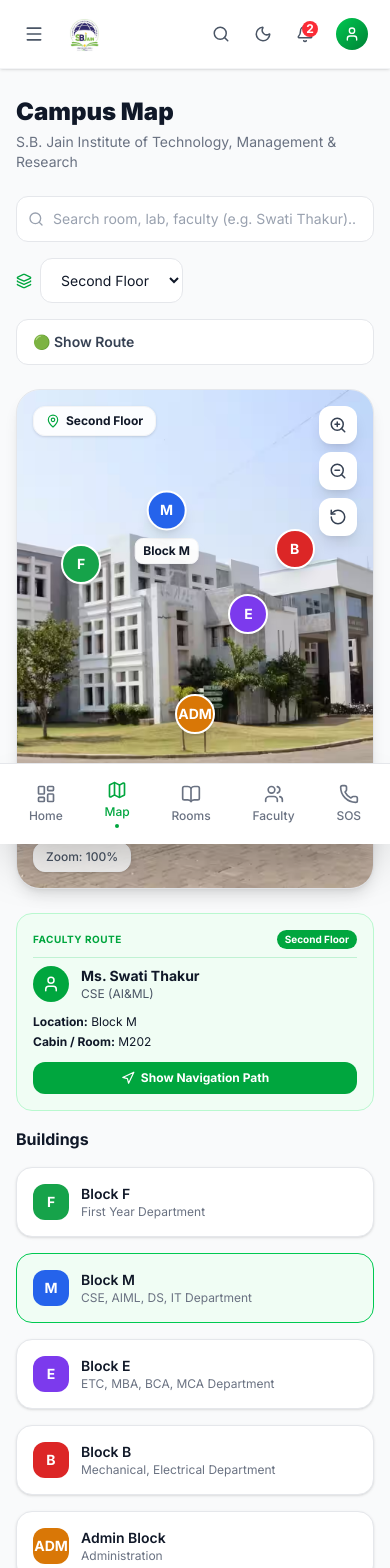
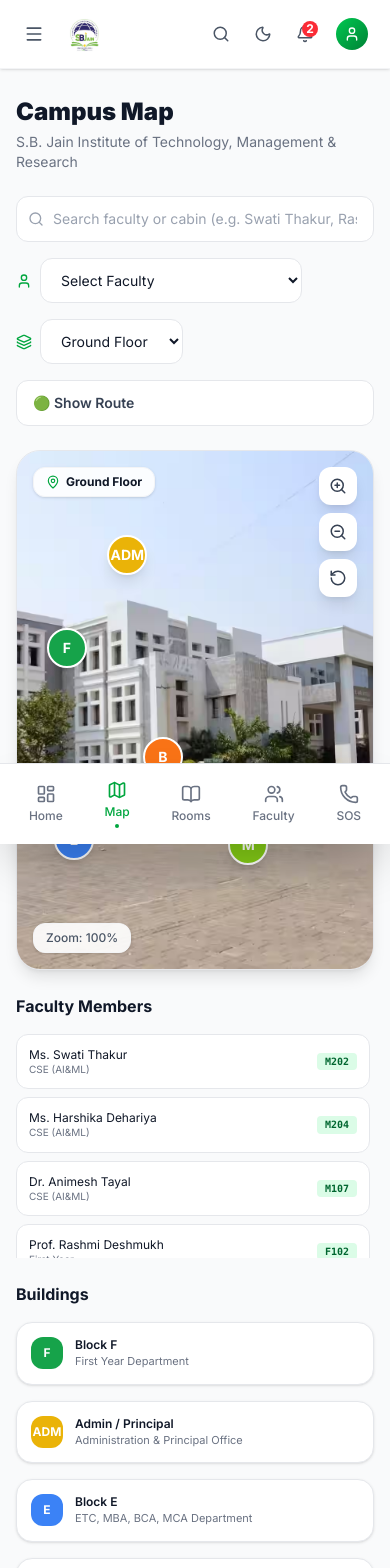
Before and after one commit to YRMESHRAM/Campus_Connect, a React (Vite) app: page /campus-map in a window 390 px wide. Shown: the top 1568 px of the page. Built offline with nearby package versions, Linux system fonts and the light colour scheme.

Commit message:
Added Navigation map and Faculty Dropdown

```diff
--- a/src/pages/CampusMap.tsx
+++ b/src/pages/CampusMap.tsx
@@ -36,69 +36,71 @@
     id: 'F',
     name: 'Block F',
     desc: 'First Year Department',
-    x: '18%',
-    y: '35%',
+    x: '14%',
+    y: '38%',
     color: '#16a34a',
-    satelliteOverlay: { top: '5%', left: '12%', width: '23%', height: '22%' },
-    routeTarget: { x: 180, y: 150 },
+    satelliteOverlay: { top: '16%', left: '7.3%', width: '12.8%', height: '44%' },
+    routeTarget: { x: 130, y: 300 },
+  },
+  {
+    id: 'ADM',
+    name: 'Admin / Principal',
+    desc: 'Administration & Principal Office',
+    x: '31%',
+    y: '20%',
+    color: '#eab308',
+    satelliteOverlay: { top: '14.5%', left: '25.2%', width: '12%', height: '12.5%' },
+    routeTarget: { x: 310, y: 180 },
+  },
+  {
+    id: 'E',
+    name: 'Block E',
+    desc: 'ETC, MBA, BCA, MCA Department',
+    x: '16%',
+    y: '75%',
+    color: '#3b82f6',
+    satelliteOverlay: { top: '61.5%', left: '6.5%', width: '20.5%', height: '27.2%' },
+    routeTarget: { x: 160, y: 380 },
+  },
+  {
+    id: 'B',
+    name: 'Block B',
+    desc: 'Mechanical, Electrical Department',
+    x: '41%',
+    y: '59%',
+    color: '#f97316',
+    satelliteOverlay: { top: '52.8%', left: '30.5%', width: '22.5%', height: '12.8%' },
+    routeTarget: { x: 330, y: 320 },
   },
   {
     id: 'M',
     name: 'Block M',
     desc: 'CSE, AIML, DS, IT Department',
-    x: '42%',
-    y: '28%',
-    color: '#2563eb',
-    satelliteOverlay: { top: '68%', left: '40%', width: '15%', height: '22%' },
-    routeTarget: { x: 420, y: 380 },
-  },
-  {
-    id: 'E',
-    name: 'Block E',
-    desc: 'ETC, MBA, BCA, MCA Department',
     x: '65%',
-    y: '45%',
-    color: '#7c3aed',
-    satelliteOverlay: { top: '55%', left: '11%', width: '26%', height: '20%' },
-    routeTarget: { x: 210, y: 340 },
-  },
-  {
-    id: 'B',
-    name: 'Block B',
-    desc: 'Mechanical, Electrical Department',
-    x: '78%',
-    y: '32%',
-    color: '#dc2626',
-    satelliteOverlay: { top: '30%', left: '28%', width: '18%', height: '22%' },
-    routeTarget: { x: 290, y: 220 },
-  },
-  {
-    id: 'ADM',
-    name: 'Admin Block',
-    desc: 'Administration',
-    x: '50%',
-    y: '65%',
-    color: '#d97706',
-    satelliteOverlay: { top: '5%', left: '44%', width: '35%', height: '18%' },
-    routeTarget: { x: 450, y: 110 },
+    y: '76%',
+    color: '#84cc16',
+    satelliteOverlay: { top: '64%', left: '53.8%', width: '22.8%', height: '25%' },
+    routeTarget: { x: 500, y: 380 },
   },
 ];
 
 const facultyList: FacultyMember[] = [
   { id: '1', name: 'Ms. Swati Thakur', department: 'CSE (AI&ML)', cabin: 'M202' },
-  { id: '2', name: 'Ms. Harshika Dehariya', department: 'CSE (AI&ML)', cabin: 'M202' },
+  { id: '2', name: 'Ms. Harshika Dehariya', department: 'CSE (AI&ML)', cabin: 'M204' },
   { id: '3', name: 'Dr. Animesh Tayal', department: 'CSE (AI&ML)', cabin: 'M107' },
   { id: '4', name: 'Prof. Rashmi Deshmukh', department: 'First Year', cabin: 'F102' },
-  { id: '5', name: 'Dr. Narendra Bawane', department: 'Administration', cabin: 'ADM' },
+  { id: '5', name: 'Dr. Narendra Bawane', department: 'Administration', cabin: 'ADM101' },
+  { id: '6', name: 'Prof. Amit Sharma', department: 'ETC / MCA', cabin: 'E201' },
+  { id: '7', name: 'Dr. Suresh Kumar', department: 'Mechanical', cabin: 'B101' },
 ];
 
 const floors = ['Ground Floor', 'First Floor', 'Second Floor', 'Third Floor'];
 
 function parseRoomDetails(cabin: string) {
-  if (!cabin) return { blockId: 'M', floorName: 'Second Floor', roomNum: 'M202' };
+  if (!cabin) return { blockId: 'M', floorName: 'Second Floor', roomNum: '' };
   const clean = cabin.trim().toUpperCase();
-  const blockId = clean.charAt(0);
-  const floorDigit = parseInt(clean.charAt(1), 10);
+  const blockId = clean.startsWith('ADM') ? 'ADM' : clean.charAt(0);
+  const floorDigit = parseInt(clean.replace(/\D/g, '').charAt(0), 10) || 0;
 
   let floorName = 'Ground Floor';
   if (floorDigit === 1) floorName = 'First Floor';
@@ -112,11 +114,11 @@
 const CampusMap: React.FC = () => {
   const { isDark } = useTheme();
   const [zoom, setZoom] = useState(1);
-  const [selectedBuilding, setSelectedBuilding] = useState<string | null>('M');
-  const [selectedFloor, setSelectedFloor] = useState('Second Floor');
+  const [selectedBuilding, setSelectedBuilding] = useState<string | null>(null);
+  const [selectedFloor, setSelectedFloor] = useState('Ground Floor');
   const [searchQuery, setSearchQuery] = useState('');
   const [showRoute, setShowRoute] = useState(false);
-  const [selectedFaculty, setSelectedFaculty] = useState<FacultyMember | null>(facultyList[0]);
+  const [selectedFaculty, setSelectedFaculty] = useState<FacultyMember | null>(null);
 
   const handleZoomIn = () => setZoom((z) => Math.min(z + 0.2, 2));
   const handleZoomOut = () => setZoom((z) => Math.max(z - 0.2, 0.6));
@@ -137,6 +139,7 @@
     );
   }, [searchQuery]);
 
+  // Select faculty dynamically and highlight their specific block & cabin
   const handleSelectFaculty = (faculty: FacultyMember) => {
     setSelectedFaculty(faculty);
     const parsed = parseRoomDetails(faculty.cabin);
@@ -146,8 +149,25 @@
     setSearchQuery('');
   };
 
-  const selected = buildings.find((b) => b.id === selectedBuilding);
-  const activeRouteBuilding = buildings.find((b) => b.id === (selectedBuilding || 'M')) || buildings[1];
+  // Select building block and auto-bind teacher for that block
+  const handleSelectBuilding = (blockId: string) => {
+    setSelectedBuilding(blockId);
+    const facultyInBlock = facultyList.filter(
+      (f) => parseRoomDetails(f.cabin).blockId === blockId
+    );
+
+    if (facultyInBlock.length > 0) {
+      const currentInBlock = facultyInBlock.find((f) => f.id === selectedFaculty?.id);
+      const chosenFaculty = currentInBlock || facultyInBlock[0];
+      setSelectedFaculty(chosenFaculty);
+      setSelectedFloor(parseRoomDetails(chosenFaculty.cabin).floorName);
+    } else {
+      setSelectedFaculty(null);
+    }
+  };
+
+  const activeRouteBuilding =
+    buildings.find((b) => b.id === (selectedBuilding || 'M')) || buildings[0];
 
   return (
     <Layout>
@@ -162,14 +182,14 @@
           </p>
         </motion.div>
 
-        {/* Controls */}
+        {/* Controls Bar */}
         <div className="flex flex-col md:flex-row gap-4 mb-6">
           {/* Search Box */}
           <div className="flex-1 relative">
             <Search size={16} className="absolute left-3 top-1/2 -translate-y-1/2 text-gray-400" />
             <input
               type="text"
-              placeholder="Search room, lab, faculty (e.g. Swati Thakur)..."
+              placeholder="Search faculty or cabin (e.g. Swati Thakur, Rashmi Deshmukh, F102, E201)..."
               value={searchQuery}
               onChange={(e) => setSearchQuery(e.target.value)}
               className={`w-full pl-9 pr-4 py-3 rounded-xl border text-sm outline-none transition-all ${
@@ -179,7 +199,7 @@
               }`}
             />
 
-            {/* Search Dropdown */}
+            {/* Search Results Dropdown */}
             <AnimatePresence>
               {filteredFaculty.length > 0 && (
                 <motion.div
@@ -205,13 +225,35 @@
                         </p>
                       </div>
                       <span className="px-2 py-0.5 bg-green-600 text-white rounded-md text-[10px] font-bold flex items-center gap-1">
-                        <Navigation size={10} /> Route
+                        <Navigation size={10} /> Navigate
                       </span>
                     </button>
                   ))}
                 </motion.div>
               )}
             </AnimatePresence>
+          </div>
+
+          {/* Teacher Quick Select Dropdown */}
+          <div className="flex items-center gap-2">
+            <User size={16} className="text-green-600" />
+            <select
+              value={selectedFaculty?.id || ''}
+              onChange={(e) => {
+                const fac = facultyList.find((f) => f.id === e.target.value);
+                if (fac) handleSelectFaculty(fac);
+              }}
+              className={`py-3 px-4 rounded-xl border text-sm outline-none ${
+                isDark ? 'bg-gray-800 border-gray-700 text-white' : 'bg-white border-gray-200 text-gray-900'
+              }`}
+            >
+              <option value="" disabled>Select Faculty</option>
+              {facultyList.map((f) => (
+                <option key={f.id} value={f.id}>
+                  {f.name} ({f.cabin})
+                </option>
+              ))}
+            </select>
           </div>
 
           {/* Floor Selector */}
@@ -230,14 +272,13 @@
             </select>
           </div>
 
-          {/* Route Toggle */}
+          {/* Route Toggle Button */}
           <button
             onClick={() => {
               const nextState = !showRoute;
               setShowRoute(nextState);
               if (nextState && !selectedBuilding) {
-                setSelectedBuilding('M');
-                setSelectedFloor('Second Floor');
+                handleSelectBuilding('M');
               }
             }}
             className={`px-4 py-3 rounded-xl text-sm font-semibold transition-all flex items-center gap-2 ${
@@ -261,67 +302,60 @@
               className={`relative rounded-3xl overflow-hidden border shadow-lg ${
                 isDark ? 'border-gray-700 bg-gray-900' : 'border-gray-200 bg-gray-100'
               }`}
-              style={{ height: '500px' }}
+              style={{ height: '520px' }}
             >
               <div
                 className="w-full h-full relative transition-transform duration-300 origin-center"
                 style={{ transform: `scale(${zoom})` }}
               >
-                {/* Dynamic Map Image Background */}
+                {/* Map Satellite Image */}
                 <img
                   src={showRoute ? '/images/satellite_map.png' : '/images/campus.jpg'}
                   alt="Campus Map"
                   className="w-full h-full object-cover transition-opacity duration-300"
                 />
 
-                {/* Satellite Bounding Overlays with Teacher & Room Callout */}
+                {/* Satellite Polygon Highlights */}
                 {showRoute &&
                   buildings.map((b) => {
                     const isSelected = selectedBuilding === b.id;
-                    const facultyForBlock =
-                      selectedFaculty && parseRoomDetails(selectedFaculty.cabin).blockId === b.id
-                        ? selectedFaculty
-                        : facultyList.find((f) => parseRoomDetails(f.cabin).blockId === b.id);
 
                     return (
                       <div
                         key={`sat-${b.id}`}
-                        onClick={() => {
-                          setSelectedBuilding(b.id);
-                          if (facultyForBlock) setSelectedFaculty(facultyForBlock);
-                        }}
+                        onClick={() => handleSelectBuilding(b.id)}
                         style={b.satelliteOverlay}
-                        className={`absolute rounded-2xl border-2 cursor-pointer transition-all duration-300 flex flex-col items-center justify-center ${
+                        className={`absolute rounded-xl border-2 cursor-pointer transition-all duration-300 flex flex-col items-center justify-center ${
                           isSelected
                             ? 'border-indigo-500 bg-indigo-500/30 ring-4 ring-indigo-400/50 z-20 animate-pulse'
-                            : 'border-gray-400/40 bg-gray-600/30 hover:border-white'
+                            : 'border-white/50 bg-gray-900/30 hover:border-white hover:bg-gray-800/40'
                         }`}
                       >
-                        {/* Block Name Badge */}
-                        <span className="text-[11px] font-black text-white bg-gray-900/80 px-2.5 py-1 rounded-md shadow border border-white/20">
+                        {/* Block Title */}
+                        <span className="text-[11px] font-black text-white bg-black/75 px-2 py-0.5 rounded shadow border border-white/20">
                           {b.name}
                         </span>
 
-                        {/* Selected Teacher Name & Room No Tag directly on the Block */}
-                        {isSelected && facultyForBlock && (
+                        {/* Dynamic Destination Cabin Badge */}
+                        {isSelected && selectedFaculty && (
                           <motion.div
                             initial={{ opacity: 0, y: 5 }}
                             animate={{ opacity: 1, y: 0 }}
-                            className="absolute -bottom-4 bg-red-600 text-white text-[10px] md:text-[11px] font-extrabold px-3 py-1 rounded-full shadow-xl border border-white flex items-center gap-1 whitespace-nowrap z-30"
+                            className="absolute -bottom-5 bg-red-600 text-white text-[10px] font-extrabold px-3 py-1 rounded-full shadow-xl border border-white flex items-center gap-1 whitespace-nowrap z-30"
                           >
                             <MapPin size={12} />
-                            {facultyForBlock.name} ({facultyForBlock.cabin} • {selectedFloor})
+                            {`Cabin ${selectedFaculty.cabin} • ${selectedFloor}`}
                           </motion.div>
                         )}
                       </div>
                     );
                   })}
 
-                {/* Animated Navigation Route Line */}
-                {showRoute && (
+                {/* Navigation Route Path SVG */}
+                {showRoute && selectedBuilding && (
                   <svg className="absolute inset-0 w-full h-full pointer-events-none z-20">
                     <motion.path
-                      d={`M 50,480 L 50,220 Q 50,180 120,180 L ${activeRouteBuilding.routeTarget.x},180 L ${activeRouteBuilding.routeTarget.x},${activeRouteBuilding.routeTarget.y}`}
+                      d={`M 40,490 L 40,240 Q 40,200 100,200 L ${activeRouteBuilding.routeTarget.x},200 L ${activeRouteBuilding.routeTarget.x},${activeRouteBuilding.routeTarget.y}`}
                       stroke="#16a34a"
                       strokeWidth="5"
                       fill="none"
@@ -333,7 +367,7 @@
                   </svg>
                 )}
 
-                {/* Pins on Standard Map View */}
+                {/* Normal Building Pins */}
                 {!showRoute &&
                   buildings.map(({ id, name, x, y, color }) => {
                     const isSelected = selectedBuilding === id;
@@ -342,7 +376,7 @@
                         key={id}
                         style={{ left: x, top: y }}
                         className="absolute -translate-x-1/2 -translate-y-1/2 cursor-pointer z-30"
-                        onClick={() => setSelectedBuilding(selectedBuilding === id ? null : id)}
+                        onClick={() => handleSelectBuilding(id)}
                         whileHover={{ scale: 1.15 }}
                         whileTap={{ scale: 0.95 }}
                       >
@@ -374,7 +408,7 @@
                   })}
               </div>
 
-              {/* Map Zoom Controls */}
+              {/* Zoom Controls */}
               <div className="absolute right-4 top-4 flex flex-col gap-2 z-40">
                 <button
                   onClick={handleZoomIn}
@@ -402,13 +436,13 @@
                 </button>
               </div>
 
-              {/* Floor Badge */}
+              {/* Floor Badge Overlay */}
               <div className="absolute left-4 top-4 bg-white/90 text-gray-900 text-xs font-bold px-3 py-1.5 rounded-xl shadow border border-gray-100 z-40 flex items-center gap-1.5">
                 <MapPin size={14} className="text-green-600" />
                 <span>{selectedFloor}</span>
               </div>
 
-              {/* Zoom Indicator */}
+              {/* Zoom Level Indicator */}
               <div
                 className={`absolute left-4 bottom-4 text-xs font-medium px-3 py-1.5 rounded-xl z-40 ${
                   isDark ? 'bg-gray-800 text-gray-400' : 'bg-white/90 text-gray-600 border border-gray-100 shadow'
@@ -419,7 +453,7 @@
             </motion.div>
           </div>
 
-          {/* Right Info Panel */}
+          {/* Right Info Sidebar */}
           <div className="space-y-4">
             {selectedFaculty && (
               <motion.div
@@ -430,22 +464,15 @@
                 }`}
               >
                 <div className="flex items-center justify-between mb-2 pb-2 border-b border-green-500/20">
-                  <span className="text-[10px] font-bold text-green-600 uppercase tracking-wider">Faculty Route</span>
+                  <span className="text-[10px] font-bold text-green-600 uppercase tracking-wider">Navigation Target</span>
                   <span className="text-[10px] font-bold bg-green-600 text-white px-2 py-0.5 rounded-full">
                     {selectedFloor}
                   </span>
                 </div>
-                <div className="flex items-center gap-3 mb-3">
-                  <div className="w-9 h-9 rounded-full bg-green-600 text-white flex items-center justify-center font-bold">
-                    <User size={18} />
-                  </div>
-                  <div>
-                    <h4 className="font-bold text-sm">{selectedFaculty.name}</h4>
-                    <p className={`text-xs ${isDark ? 'text-gray-400' : 'text-gray-600'}`}>{selectedFaculty.department}</p>
-                  </div>
-                </div>
-                <div className="text-xs mb-3 space-y-1">
-                  <p><strong>Location:</strong> {activeRouteBuilding.name}</p>
+                <div className="text-xs mb-3 space-y-1 pt-1">
+                  <p><strong>Faculty:</strong> {selectedFaculty.name}</p>
+                  <p><strong>Department:</strong> {selectedFaculty.department}</p>
+                  <p><strong>Building:</strong> {activeRouteBuilding.name}</p>
                   <p><strong>Cabin / Room:</strong> {selectedFaculty.cabin}</p>
                 </div>
                 <button
@@ -457,18 +484,41 @@
               </motion.div>
             )}
 
-            <h3 className={`font-bold ${isDark ? 'text-white' : 'text-gray-900'}`}>Buildings</h3>
+            <h3 className={`font-bold ${isDark ? 'text-white' : 'text-gray-900'}`}>Faculty Members</h3>
+            <div className="space-y-2 max-h-56 overflow-y-auto pr-1">
+              {facultyList.map((f) => (
+                <button
+                  key={f.id}
+                  onClick={() => handleSelectFaculty(f)}
+                  className={`w-full text-left p-3 rounded-xl border text-xs transition flex items-center justify-between ${
+                    selectedFaculty?.id === f.id
+                      ? 'border-green-500 bg-green-50 dark:bg-green-900/20 font-bold'
+                      : isDark
+                      ? 'border-gray-700 bg-gray-800 hover:bg-gray-750'
+                      : 'border-gray-200 bg-white hover:bg-gray-50'
+                  }`}
+                >
+                  <div>
+                    <p className={isDark ? 'text-white' : 'text-gray-900'}>{f.name}</p>
+                    <p className={`text-[10px] ${isDark ? 'text-gray-400' : 'text-gray-500'}`}>{f.department}</p>
+                  </div>
+                  <span className="px-2 py-0.5 bg-green-100 text-green-800 rounded font-mono font-bold text-[10px]">
+                    {f.cabin}
+                  </span>
+                </button>
+              ))}
+            </div>
+
+            <h3 className={`font-bold pt-2 ${isDark ? 'text-white' : 'text-gray-900'}`}>Buildings</h3>
             {buildings.map(({ id, name, desc, color }) => (
               <motion.button
                 key={id}
                 onClick={() => {
-                  setSelectedBuilding(selectedBuilding === id ? null : id);
-                  const facultyForBlock = facultyList.find((f) => parseRoomDetails(f.cabin).blockId === id);
-                  if (facultyForBlock) setSelectedFaculty(facultyForBlock);
+                  handleSelectBuilding(id);
                   if (!showRoute) setShowRoute(true);
                 }}
                 whileHover={{ x: 4 }}
-                className={`w-full text-left p-4 rounded-2xl border transition-all ${
+                className={`w-full text-left p-3.5 rounded-2xl border transition-all ${
                   selectedBuilding === id
                     ? 'border-green-500 bg-green-50 dark:bg-green-900/20'
                     : isDark
@@ -478,14 +528,14 @@
               >
                 <div className="flex items-center gap-3">
                   <div
-                    className="w-9 h-9 rounded-xl flex items-center justify-center text-white font-bold text-sm shrink-0"
+                    className="w-8 h-8 rounded-xl flex items-center justify-center text-white font-bold text-xs shrink-0"
                     style={{ backgroundColor: color }}
                   >
                     {id}
                   </div>
                   <div>
-                    <p className={`font-semibold text-sm ${isDark ? 'text-white' : 'text-gray-900'}`}>{name}</p>
-                    <p className={`text-xs ${isDark ? 'text-gray-400' : 'text-gray-500'}`}>{desc}</p>
+                    <p className={`font-semibold text-xs ${isDark ? 'text-white' : 'text-gray-900'}`}>{name}</p>
+                    <p className={`text-[11px] ${isDark ? 'text-gray-400' : 'text-gray-500'}`}>{desc}</p>
                   </div>
                 </div>
               </motion.button>
```
